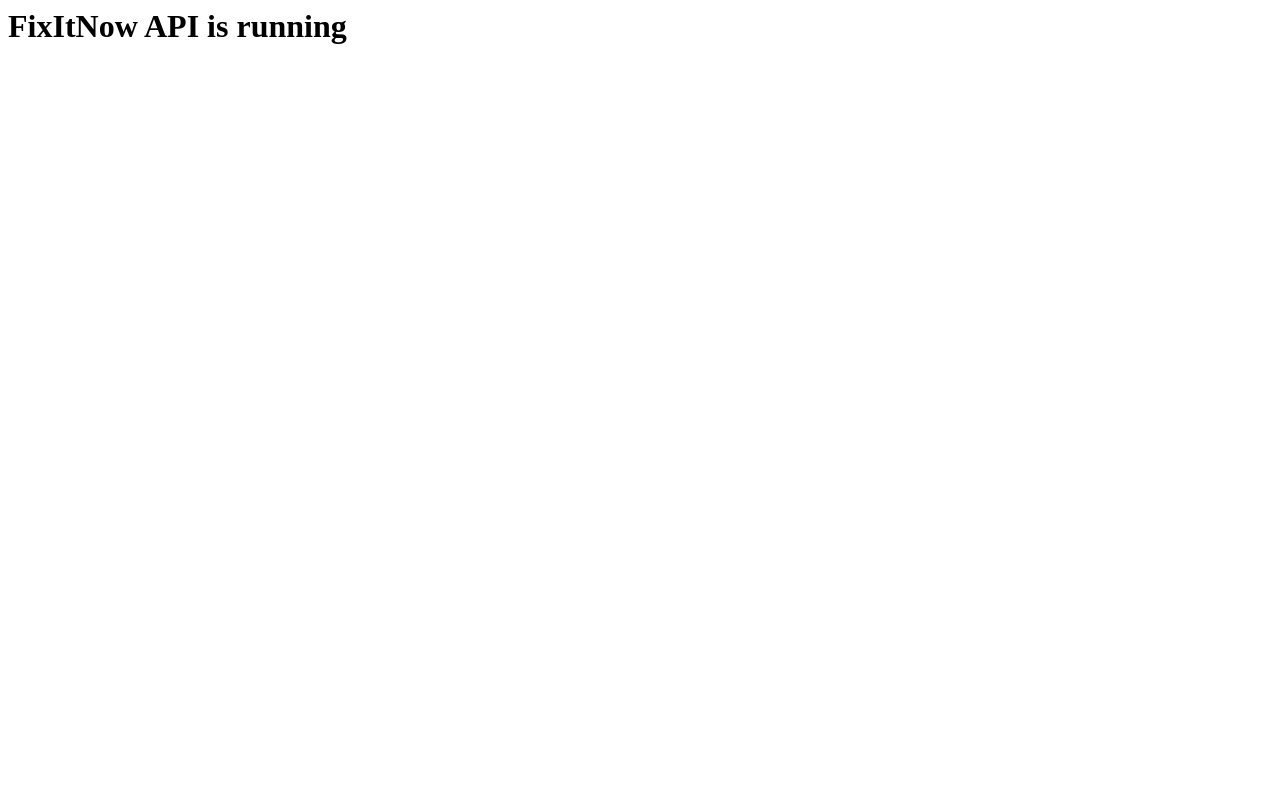
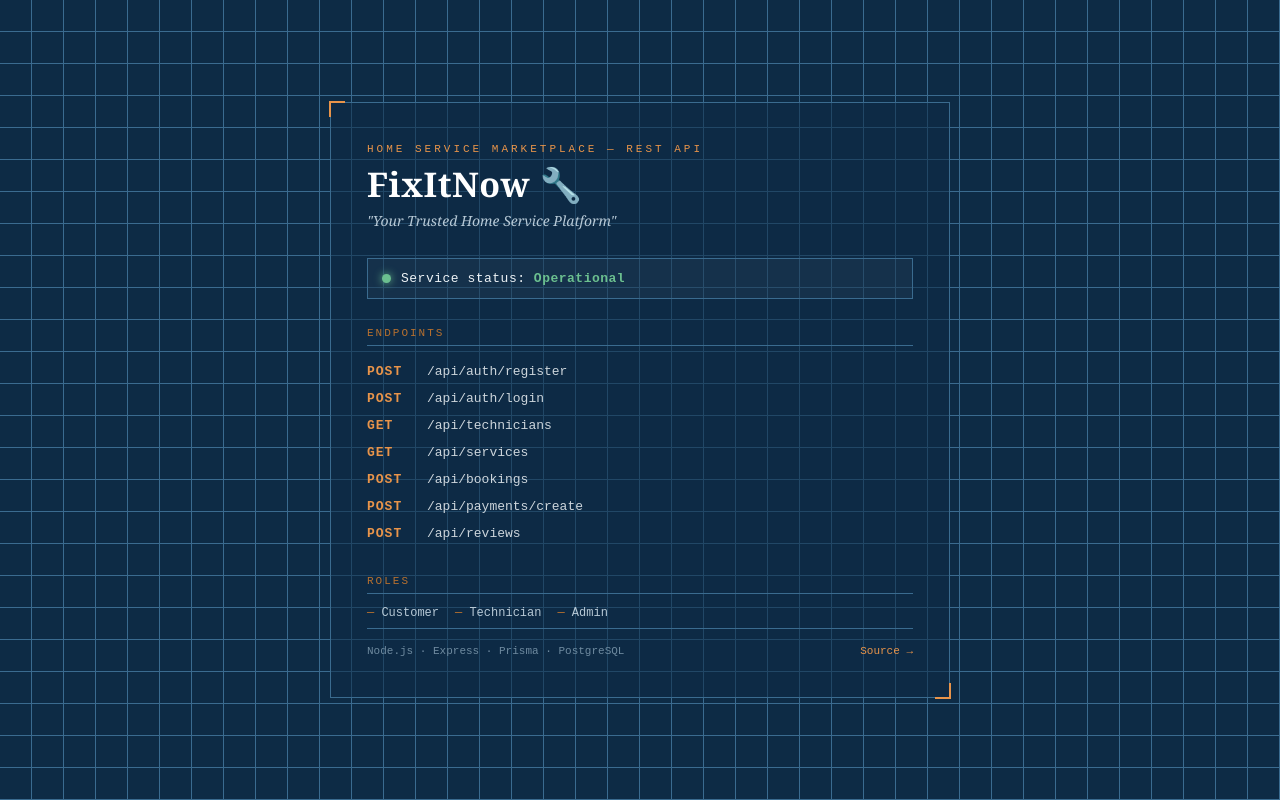
Before and after one commit to mohiuddin-swe/L2PH-Assignment-04, a website: page public/index.html in a window 1280 px wide. Drawn offline with Linux system fonts and the light colour scheme.

Commit message:
successfully deployment done and index.html page update

```diff
--- a/public/index.html
+++ b/public/index.html
@@ -1 +1,172 @@
-<h1>FixItNow API is running</h1>
+<!DOCTYPE html>
+<html lang="en">
+<head>
+<meta charset="UTF-8">
+<meta name="viewport" content="width=device-width, initial-scale=1.0">
+<title>FixItNow API</title>
+<style>
+  :root{
+    --blueprint: #0d2b45;
+    --blueprint-line: #3a6b8f;
+    --paper: #eef3f6;
+    --amber: #e8944a;
+    --amber-dim: #b8712f;
+    --ok: #6bbf8f;
+  }
+  *{ box-sizing: border-box; }
+  html,body{ margin:0; padding:0; }
+  body{
+    background: var(--blueprint);
+    background-image:
+      linear-gradient(var(--blueprint-line) 1px, transparent 1px),
+      linear-gradient(90deg, var(--blueprint-line) 1px, transparent 1px);
+    background-size: 32px 32px;
+    background-position: -1px -1px;
+    color: var(--paper);
+    font-family: 'Courier New', ui-monospace, 'SF Mono', Menlo, monospace;
+    min-height: 100vh;
+    display: flex;
+    align-items: center;
+    justify-content: center;
+    padding: 32px 20px;
+  }
+  .sheet{
+    max-width: 620px;
+    width: 100%;
+    border: 1.5px solid var(--blueprint-line);
+    background: rgba(13, 43, 69, 0.55);
+    padding: 40px 36px;
+    position: relative;
+  }
+  .sheet::before, .sheet::after,
+  .corner-tl, .corner-br{
+    content:'';
+    position:absolute;
+    width: 14px; height: 14px;
+    border: 2px solid var(--amber);
+  }
+  .sheet::before{ top:-2px; left:-2px; border-right:none; border-bottom:none; }
+  .sheet::after{ bottom:-2px; right:-2px; border-left:none; border-top:none; }
+
+  .eyebrow{
+    font-size: 11px;
+    letter-spacing: 3px;
+    text-transform: uppercase;
+    color: var(--amber);
+    margin: 0 0 6px 0;
+  }
+  h1{
+    font-family: Georgia, 'Times New Roman', serif;
+    font-weight: 700;
+    font-size: 34px;
+    letter-spacing: 0.5px;
+    margin: 0 0 4px 0;
+    color: #fff;
+  }
+  .tagline{
+    font-style: italic;
+    font-family: Georgia, serif;
+    color: #b7c9d6;
+    margin: 0 0 28px 0;
+    font-size: 14px;
+  }
+
+  .status-row{
+    display:flex;
+    align-items:center;
+    gap:10px;
+    padding: 12px 14px;
+    border: 1px solid var(--blueprint-line);
+    background: rgba(255,255,255,0.03);
+    margin-bottom: 28px;
+  }
+  .dot{
+    width:9px; height:9px;
+    border-radius:50%;
+    background: var(--ok);
+    box-shadow: 0 0 8px var(--ok);
+    flex-shrink:0;
+  }
+  .status-text{ font-size: 13px; letter-spacing: 0.5px; }
+  .status-text b{ color: var(--ok); font-weight: 700; }
+
+  .section-label{
+    font-size: 11px;
+    letter-spacing: 2px;
+    text-transform: uppercase;
+    color: var(--amber-dim);
+    border-bottom: 1px solid var(--blueprint-line);
+    padding-bottom: 6px;
+    margin: 0 0 12px 0;
+  }
+
+  table{ width:100%; border-collapse: collapse; font-size: 13px; margin-bottom: 28px; }
+  td{ padding: 6px 0; vertical-align: top; }
+  .method{
+    color: var(--amber);
+    font-weight: 700;
+    width: 60px;
+    letter-spacing: 1px;
+  }
+  .path{ color: var(--paper); opacity: 0.85; }
+  .role-list{
+    display:flex; gap: 16px; flex-wrap: wrap;
+    font-size: 12px; color: #b7c9d6; margin-bottom: 4px;
+  }
+  .role-list span::before{ content: '— '; color: var(--amber-dim); }
+
+  footer{
+    display:flex;
+    justify-content: space-between;
+    align-items: baseline;
+    font-size: 11px;
+    color: #6f8ba0;
+    border-top: 1px solid var(--blueprint-line);
+    padding-top: 16px;
+    margin-top: 8px;
+  }
+  footer a{ color: var(--amber); text-decoration: none; }
+  footer a:hover{ text-decoration: underline; }
+
+  @media (max-width: 480px){
+    .sheet{ padding: 28px 20px; }
+    h1{ font-size: 26px; }
+  }
+</style>
+</head>
+<body>
+  <main class="sheet" role="main">
+    <p class="eyebrow">Home Service Marketplace — REST API</p>
+    <h1>FixItNow 🔧</h1>
+    <p class="tagline">"Your Trusted Home Service Platform"</p>
+
+    <div class="status-row">
+      <span class="dot" aria-hidden="true"></span>
+      <span class="status-text">Service status: <b>Operational</b></span>
+    </div>
+
+    <p class="section-label">Endpoints</p>
+    <table>
+      <tr><td class="method">POST</td><td class="path">/api/auth/register</td></tr>
+      <tr><td class="method">POST</td><td class="path">/api/auth/login</td></tr>
+      <tr><td class="method">GET</td><td class="path">/api/technicians</td></tr>
+      <tr><td class="method">GET</td><td class="path">/api/services</td></tr>
+      <tr><td class="method">POST</td><td class="path">/api/bookings</td></tr>
+      <tr><td class="method">POST</td><td class="path">/api/payments/create</td></tr>
+      <tr><td class="method">POST</td><td class="path">/api/reviews</td></tr>
+    </table>
+
+    <p class="section-label">Roles</p>
+    <div class="role-list">
+      <span>Customer</span>
+      <span>Technician</span>
+      <span>Admin</span>
+    </div>
+
+    <footer>
+      <span>Node.js · Express · Prisma · PostgreSQL</span>
+      <a href="https://github.com/mohiuddin-swe/L2PH-Assignment-04" target="_blank" rel="noopener">Source →</a>
+    </footer>
+  </main>
+</body>
+</html>
```
